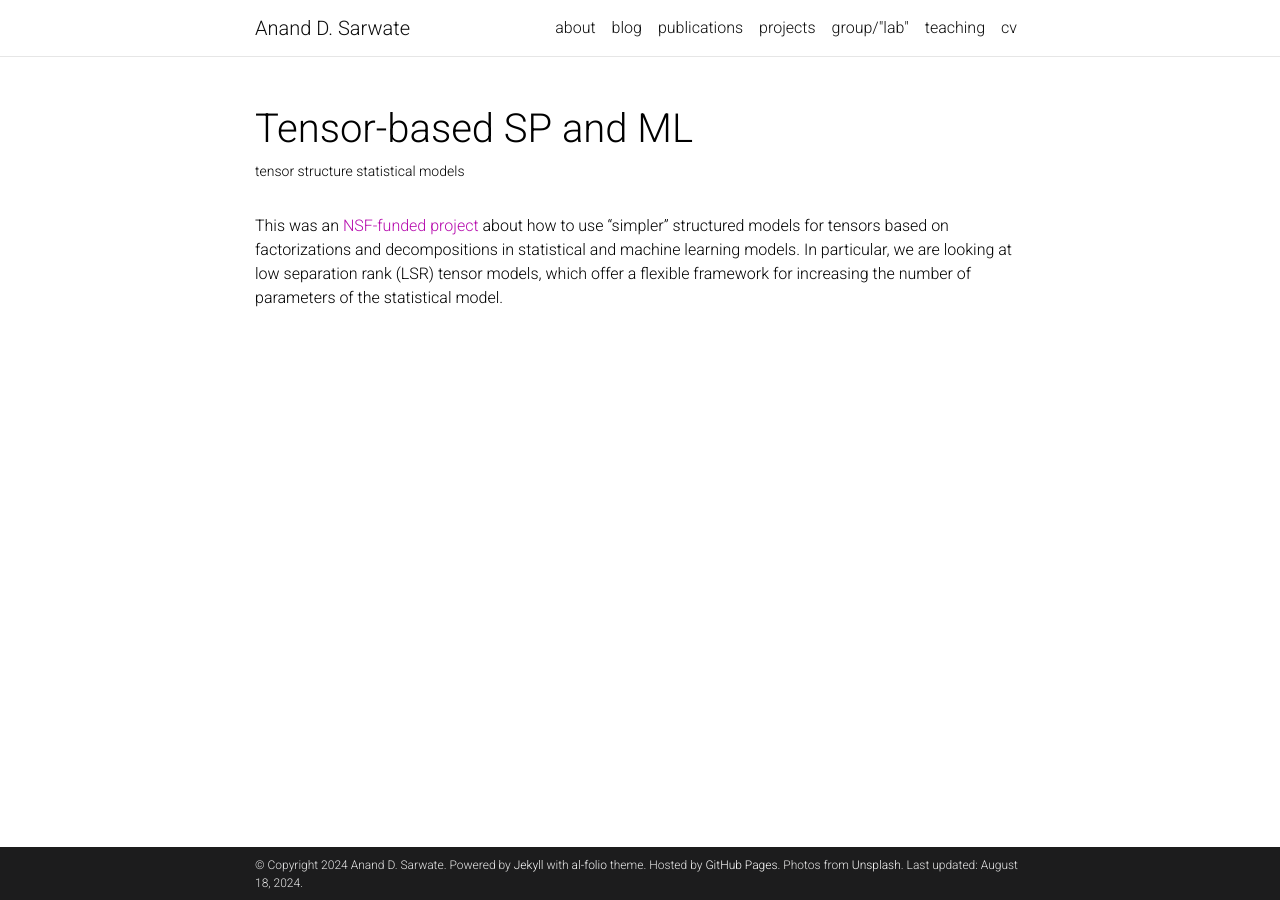
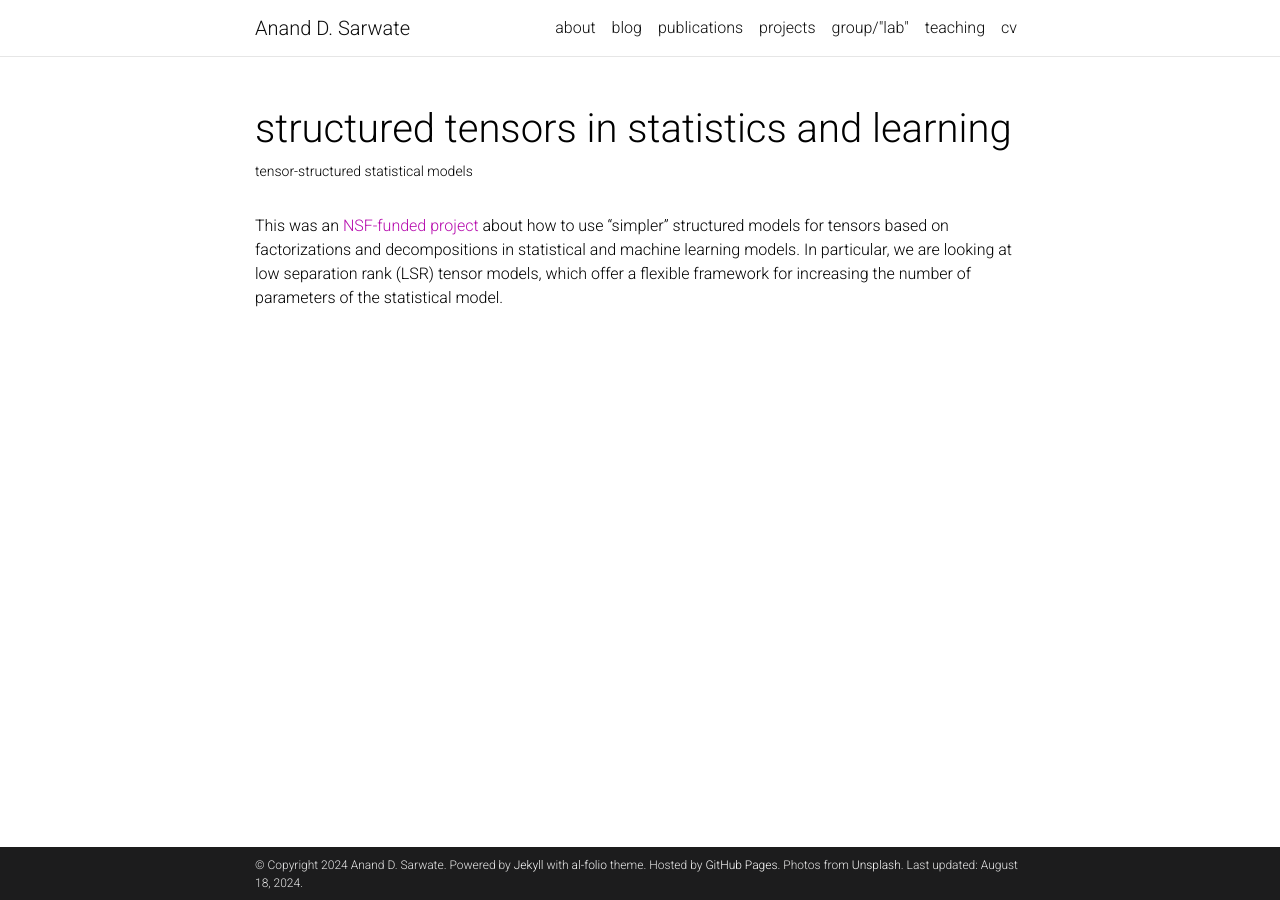
Before and after one commit to adsarwate/adsarwate.github.io, a Jekyll site: the page built from _projects/ESTRELLA.md, in a window 1280 px wide. Built offline with Jekyll 4.4.1, drawn with Linux system fonts in a browser that asks for light colours; comment, search, counter and statistics services are not loaded; a style sheet for code colours, icons or effects is not loaded.

Commit message:
evening out titles for spacing
wheeee

```diff
--- a/_projects/ESTRELLA.md
+++ b/_projects/ESTRELLA.md
@@ -1,7 +1,7 @@
 ---
 layout: page
-title: Tensor-based SP and ML
-description: tensor structure statistical models
+title: structured tensors in statistics and learning
+description: tensor-structured statistical models
 img: assets/img/lsr_decomp.png
 importance: 3
 category: work
```
Also changed, not shown: _projects/AVCs.md (+1 -1 lines), _projects/COINSTAC.md (+1 -1 lines), _projects/REALTIME.md (+1 -1 lines), _projects/SIGNAL.md (+1 -1 lines), _projects/funding.md (+1 -1 lines).
